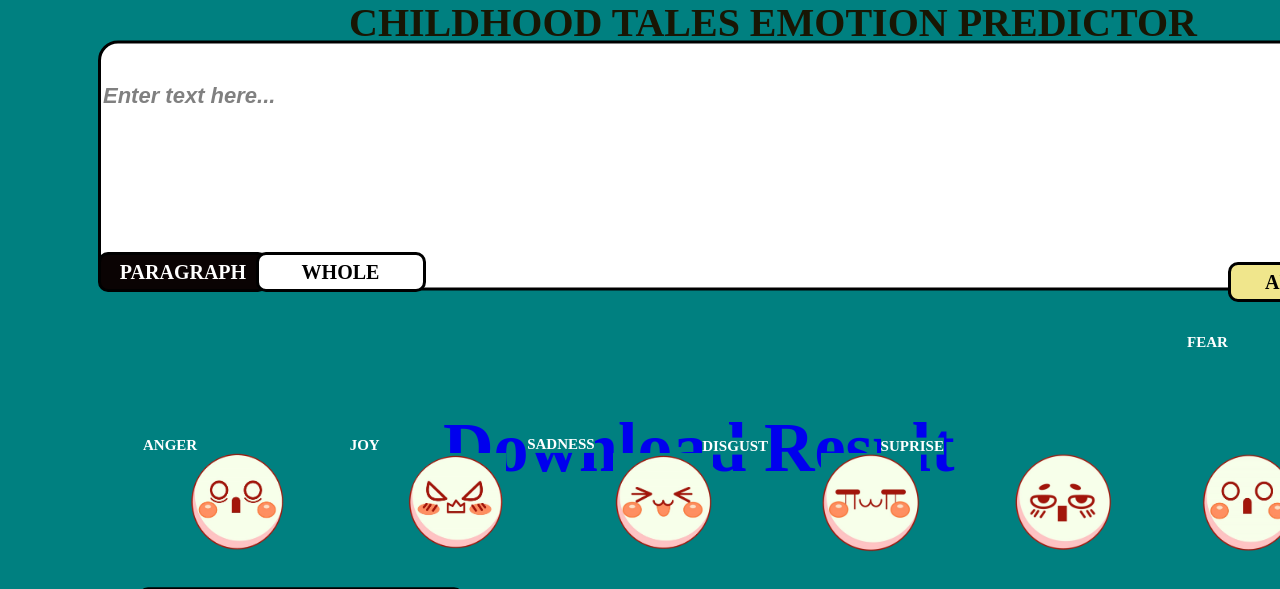
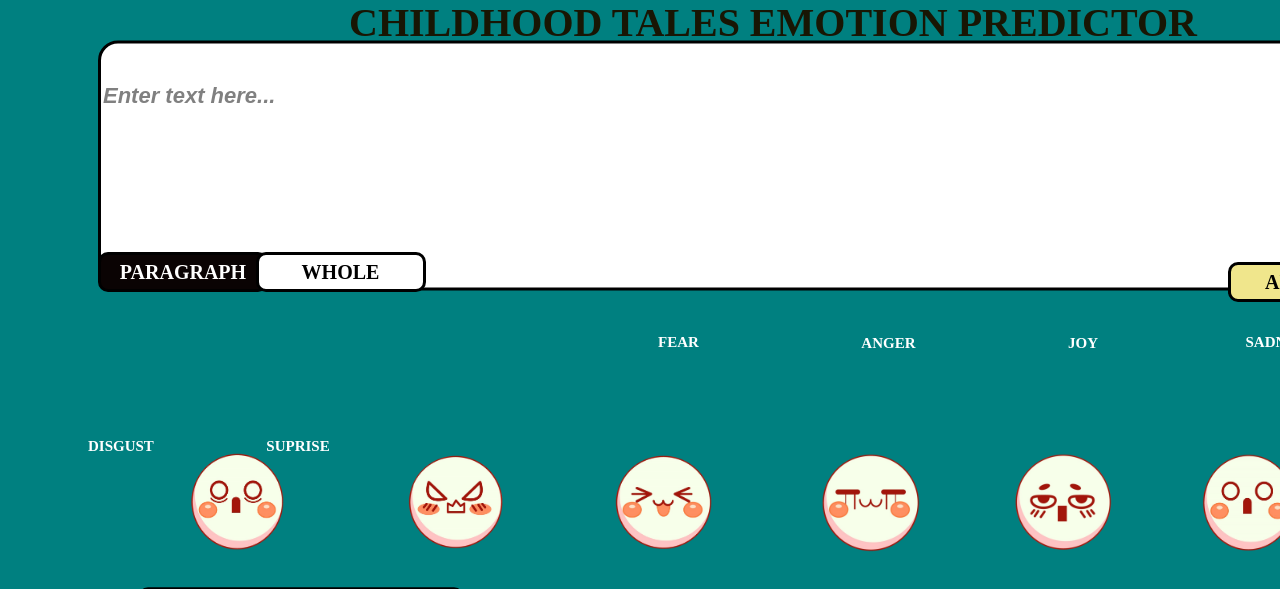
Before and after one commit to Ronalyn-Benlot/SVM, a Django app: page /per-paragraph in a window 1280 px wide. Shown: the part 86-675 px from the top of the page. Run offline with Django 4.2, Linux system fonts and the light colour scheme; a user stored in the database is signed in; parts of the project's set-up code (start-up, migrations or seed data) failed here and were passed over.

Commit message:
added some modification for download button

```diff
--- a/emotion_prediction/templates/emoji.html
+++ b/emotion_prediction/templates/emoji.html
@@ -60,7 +60,10 @@
 	</form>
     <button type="submit1" name="paragraph" id="paragraph" class="paragraph_btn" >PARAGRAPH</button>
     <a href="{%url 'whole' %}"><button type="submit2" name="whole" id="whole" class="whole_btn">WHOLE</button></a>
-	<a href="{% url 'download-result' %}">Download Result</a>
+	{% if analyzed_story %}
+    	<a href="{% url 'download-result' %}">Download Result</a>
+	{% endif %}
+
 
     <!-- <button type="submit3" name="analyze" id="analyze" class="analyze_btn">ANALYZE</button> -->
 
--- a/emotion_prediction/templates/registration/pdf.html
+++ b/emotion_prediction/templates/registration/pdf.html
@@ -49,7 +49,7 @@
     }
     @page {
          size: A4 portrait;
-         /* margin: 10mm 10mm 10mm 10mm; */
+         margin: 20mm 20mm 20mm 20mm;
       }
   </style>
 </head>
```
Also changed, not shown: emotion_prediction/db.sqlite3.
